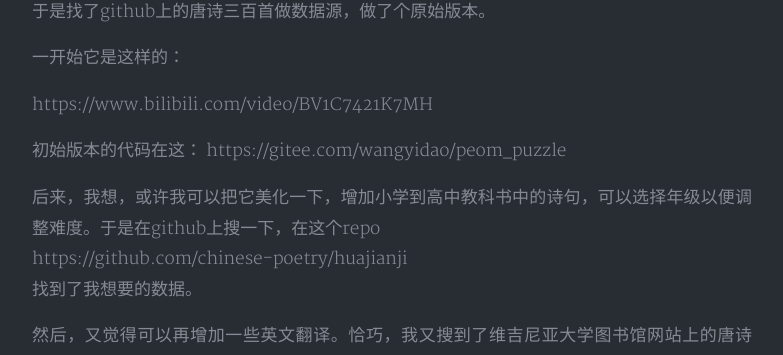
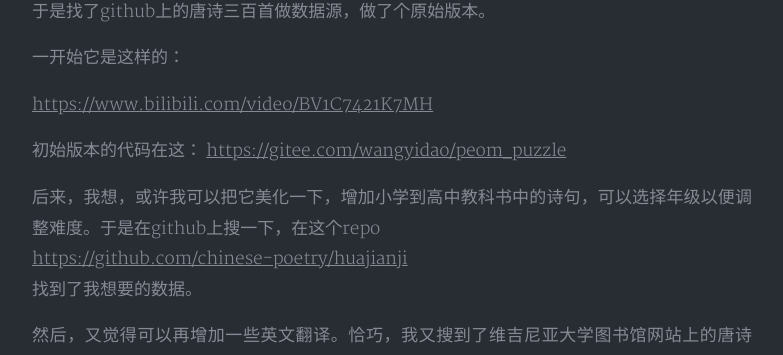
Before and after one commit to stardust1900/stardust1900.github.io, a Jekyll site: the page built from _posts/2024-07-19-chinese-poem.md, in a window 1280 px wide and 900 px high, scrolled down 613 px. Shown: the part 120-475 px from the top of the window, without its empty margins (248-1031 px from the left). Built offline with Jekyll 4.4.1, drawn with Linux system fonts in a browser that asks for light colours; nearby versions of some CDN libraries; comment, search, counter and statistics services are not loaded; a style sheet for code colours, icons or effects is not loaded; some of the changed lines change nothing that is shown; some of the changed text lies outside the part shown.

Commit message:
拼拼古诗

```diff
--- a/_posts/2024-07-19-chinese-poem.md
+++ b/_posts/2024-07-19-chinese-poem.md
@@ -17,13 +17,13 @@
 
 一开始它是这样的：
 
-https://www.bilibili.com/video/BV1C7421K7MH
+[https://www.bilibili.com/video/BV1C7421K7MH](https://www.bilibili.com/video/BV1C7421K7MH)
 
 初始版本的代码在这：
-https://gitee.com/wangyidao/peom_puzzle
+[https://gitee.com/wangyidao/peom_puzzle](https://gitee.com/wangyidao/peom_puzzle)
 
 后来，我想，或许我可以把它美化一下，增加小学到高中教科书中的诗句，可以选择年级以便调整难度。于是在github上搜一下，在这个repo
-https://github.com/chinese-poetry/huajianji
+[https://github.com/chinese-poetry/huajianji](https://github.com/chinese-poetry/huajianji)
 找到了我想要的数据。
 
 然后，又觉得可以再增加一些英文翻译。恰巧，我又搜到了维吉尼亚大学图书馆网站上的唐诗300首
@@ -40,11 +40,12 @@
 
 ![](/assets/images/20240719/p5.jpg)
 
-https://www.bilibili.com/video/BV1D7421K7Xg
+[https://www.bilibili.com/video/BV1D7421K7Xg](https://www.bilibili.com/video/BV1D7421K7Xg)
 
 曾几何时，我幻想着能把这个应用上架到应用商店。还申请了软著。
 ![](/assets/images/20240719/p6.jpg)
-后来发现，我天真了... 在这个时代，个人想发个应用太难了。
+
+后来发现，是我天真了... 在这个时代，个人想上架个应用太特么难了。
 
 唉，算了，算了，开源吧！
 
```
